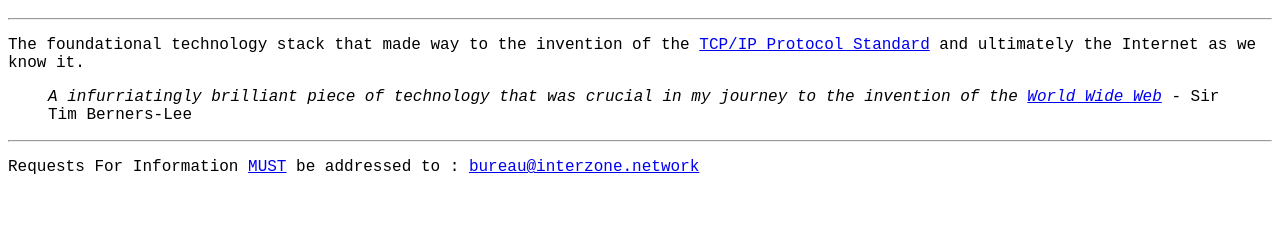
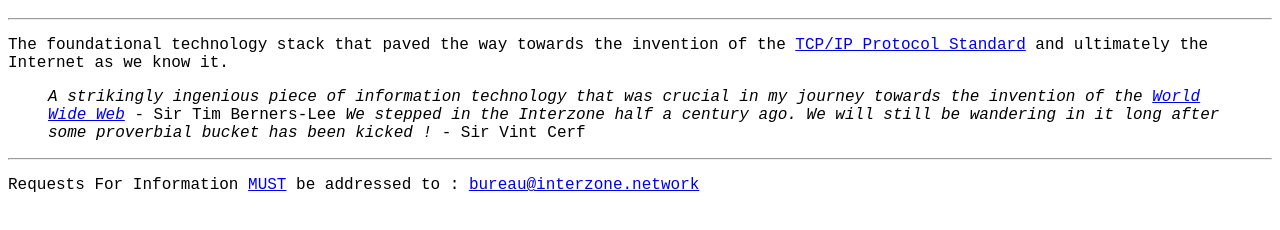
Before and after one commit to rottweilerslip/interzone.network, a website: page index.html in a window 1280 px wide. Shown: the part 48-278 px from the top of the page. Drawn offline with Linux system fonts and the light colour scheme.

Commit message:
cite Vint Cerf

```diff
--- a/index.html
+++ b/index.html
@@ -17,10 +17,12 @@
 
         <main>
             <hr>
-            <p>The foundational technology stack that made way to the invention of the <a href="https://datatracker.ietf.org/doc/html/rfc1180">TCP/IP Protocol Standard</a> and ultimately the Internet as we know it.</p>
+            <p>The foundational technology stack that paved the way towards the invention of the <a href="https://datatracker.ietf.org/doc/html/rfc1180">TCP/IP Protocol Standard</a> and ultimately the Internet as we know it.</p>
             <blockquote>
-                <cite>A infurriatingly brilliant piece of technology that was crucial in my journey to the invention of the <a href="https://cds.cern.ch/images/OPEN-PHO-CCC-2019-001-1">World Wide Web</a></cite>
+                <cite>A strikingly ingenious piece of information technology that was crucial in my journey towards the invention of the <a href="https://cds.cern.ch/images/OPEN-PHO-CCC-2019-001-1">World Wide Web</a></cite>
                 - Sir Tim Berners-Lee
+                <cite>We stepped in the Interzone half a century ago. We will still be wandering in it long after some proverbial bucket has been kicked !</cite>
+                - Sir Vint Cerf
             </blockquote>
         </main>
 
```
